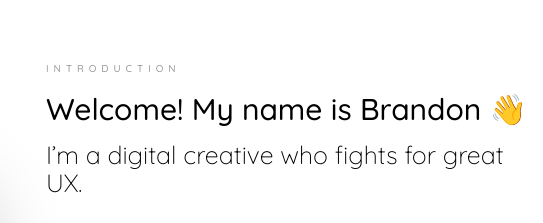
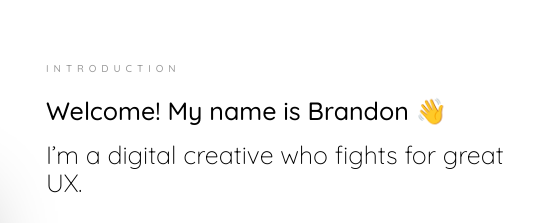
Before and after one commit to bsapalo/portfolio, a plain HTML site: page index.html in a window 1280 px wide. Shown: the top 223 px of the page, 737-1280 px from the left. Drawn offline with Linux system fonts and the light colour scheme; files whose address does not match are found by name.

Commit message:
update font

```diff
--- a/index.html
+++ b/index.html
@@ -94,7 +94,7 @@
 						</div>
 						<div id="about-me" class="col-md-6 animate-box" data-animate-effect="fadeInLeft">
 								<span class="heading-meta">introduction</span>
-								<h2><span style="font-weight: 500">Welcome! My name is Brandon 👋</span></h2>
+								<h2><span style="font-weight: 500; font-size: 25px">Welcome! My name is Brandon 👋</span></h2>
 								<h2 style="font-weight: 300; font-size: 25px; margin-top: -15px">
 								I’m a digital creative who fights for great UX.
 								</h2>
```
